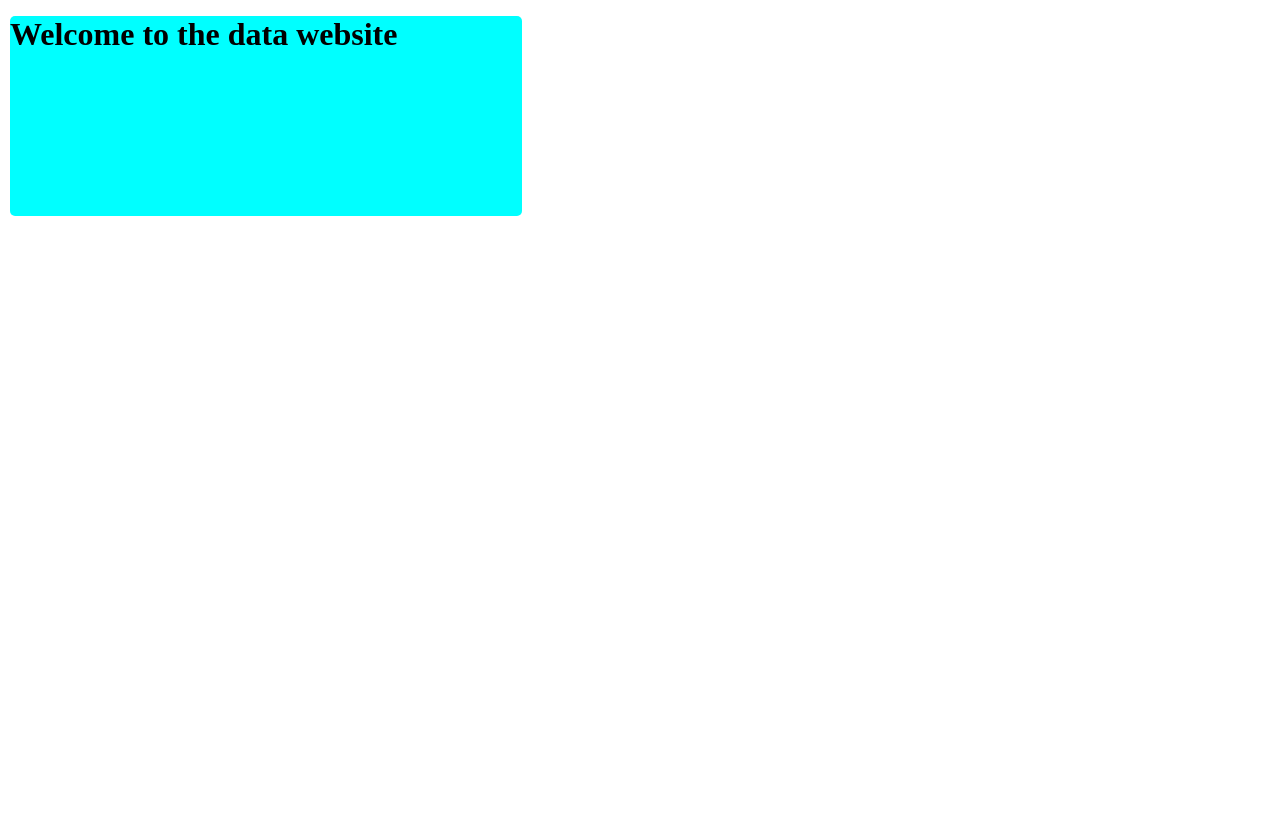
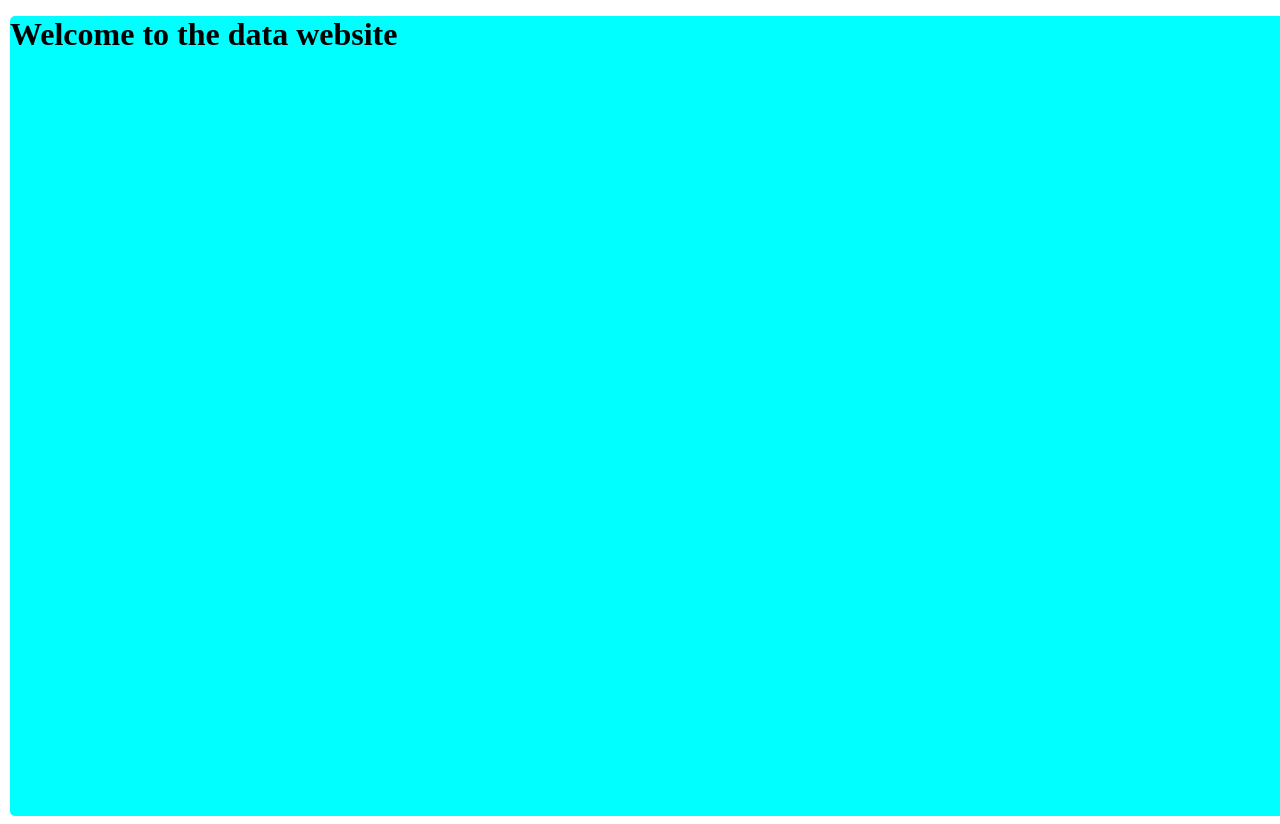
Before and after one commit to HDTortoizZ/django_website, a Django app: page / in a window 1280 px wide. Shown: the part 54-878 px from the top of the page. Before the commit the page ends 270 px from the top, so only its background shows below. Run offline with Django 4.2, Linux system fonts and the light colour scheme.

Commit message:
styling change.
Just changed css to cover most the screen.

```diff
--- a/data_website/static/css/all_pages/style.css
+++ b/data_website/static/css/all_pages/style.css
@@ -32,7 +32,7 @@ a.first-nav {
 
 .main-body {
     background-color: aqua;
-    width: 40vw;
-    height: 25vh;
+    width: 100vw;
+    height: 100vh;
     border-radius: 5px;
 }
--- a/media/static/css/all_pages/style.css
+++ b/media/static/css/all_pages/style.css
@@ -32,7 +32,7 @@ a.first-nav {
 
 .main-body {
     background-color: aqua;
-    width: 40vw;
-    height: 25vh;
+    width: 100vw;
+    height: 100vh;
     border-radius: 5px;
 }
```
